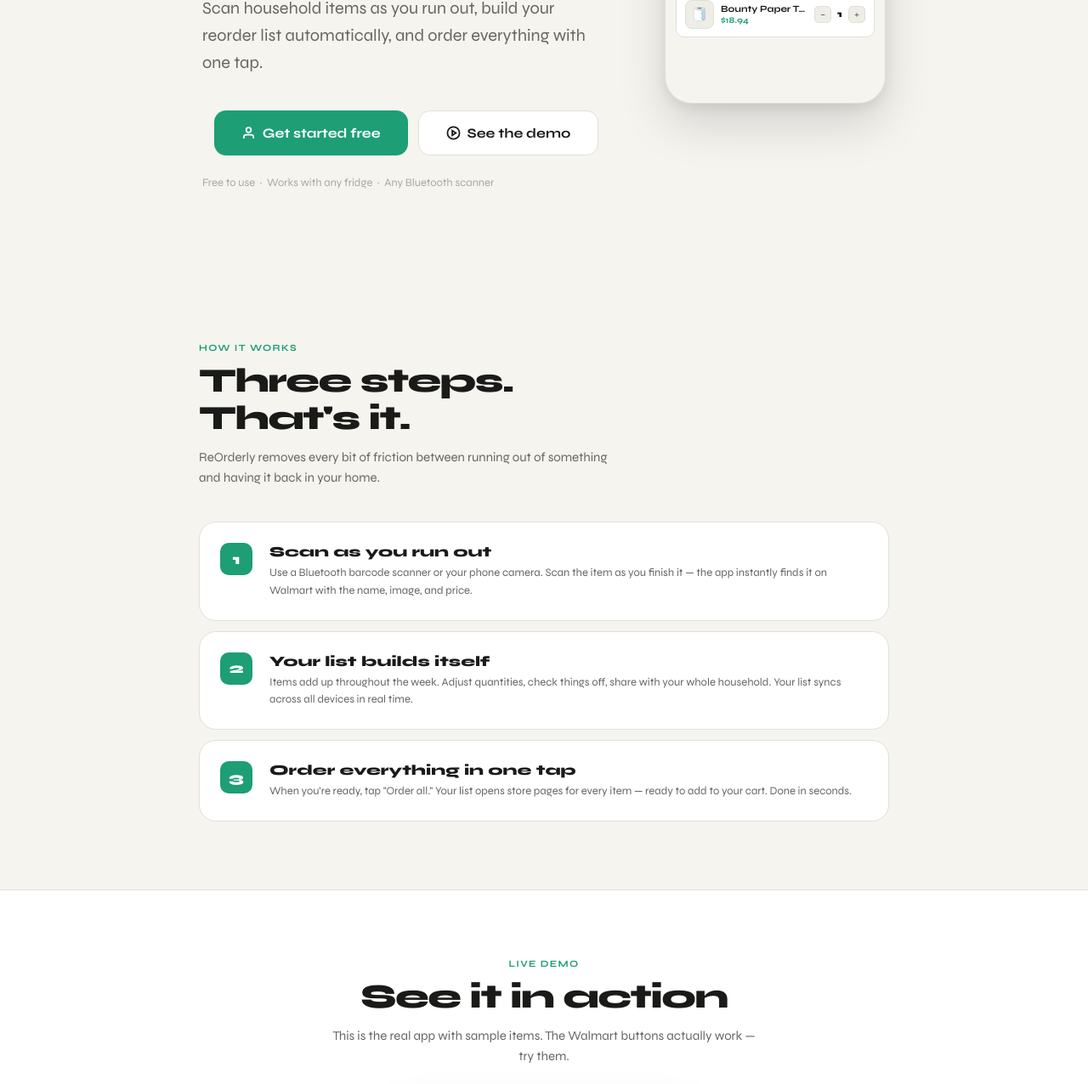
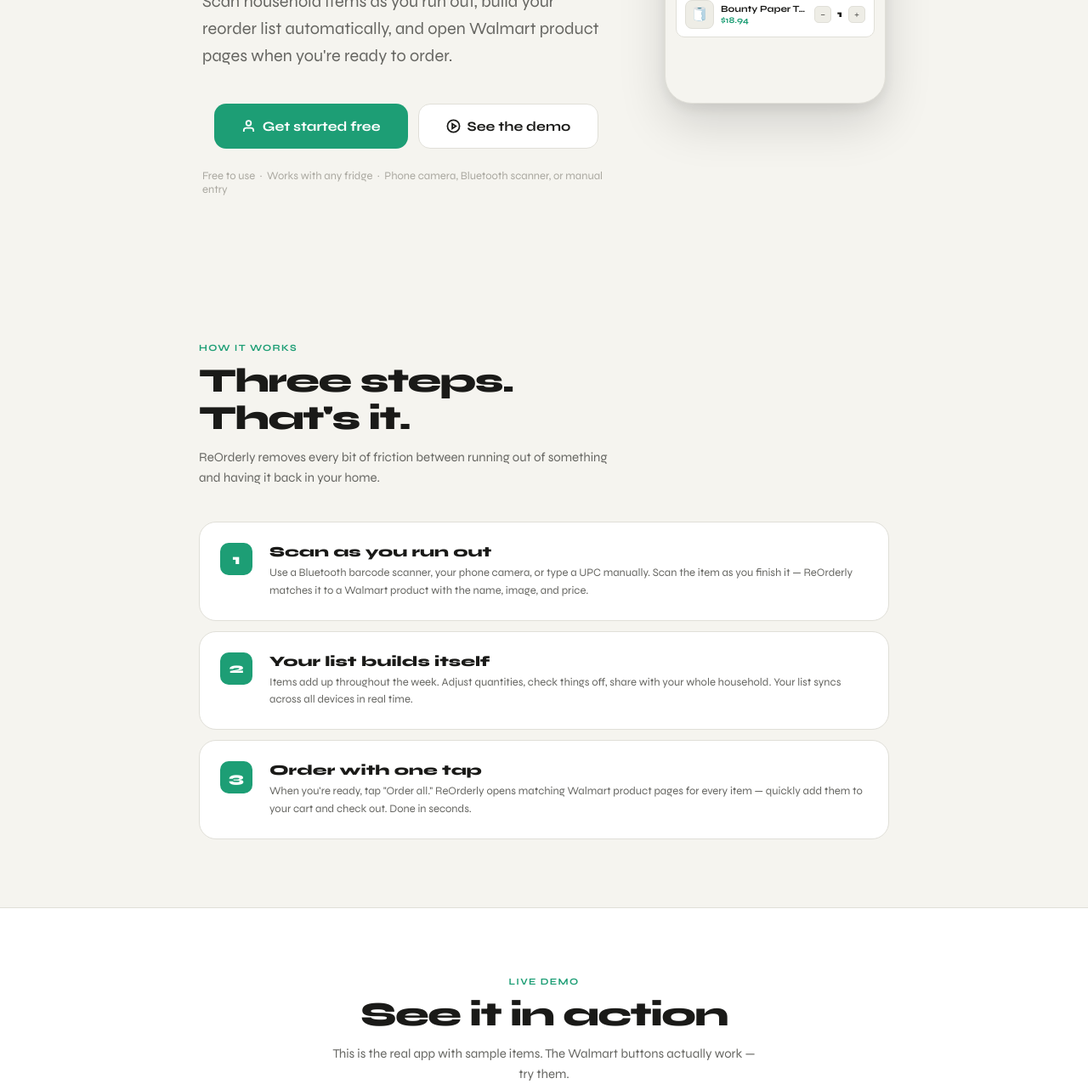
Before and after one commit to duaneenns-arch/Reorderly, a plain HTML site: page public/index.html in a window 1280 px wide. Shown: the part 477-1753 px from the top of the page at 85% size. Drawn offline with nearby package versions, Linux system fonts and the light colour scheme.

Commit message:
Add files via upload

```diff
--- a/public/index.html
+++ b/public/index.html
@@ -9,7 +9,7 @@
     window.location.replace('/app.html');
   }
 </script>
-<meta name="description" content="Scan household items as you run out, build your reorder list automatically, and order everything on Walmart with one tap.">
+<meta name="description" content="Scan household items as you run out, build your reorder list automatically, and quickly open Walmart product pages when you're ready to order.">
 <link rel="icon" type="image/png" href="/icon.png">
 <link rel="apple-touch-icon" href="/icon.png">
 <meta name="theme-color" content="#1D9E75">
@@ -194,7 +194,7 @@ footer { border-top: 1px solid var(--border); padding: 2rem 1.5rem; text-align:
       No smart fridge required
     </div>
     <h1 class="hero-title">Scan.<span class="accent"> List.</span><br>Order.</h1>
-    <p class="hero-sub">Scan household items as you run out, build your reorder list automatically, and order everything with one tap.</p>
+    <p class="hero-sub">Scan household items as you run out, build your reorder list automatically, and open Walmart product pages when you're ready to order.</p>
     <div class="hero-btns">
       <a href="/app.html" class="btn-p">
         <svg width="17" height="17" viewBox="0 0 24 24" fill="none" stroke="currentColor" stroke-width="2.5"><path d="M20 21v-2a4 4 0 00-4-4H8a4 4 0 00-4 4v2"/><circle cx="12" cy="7" r="4"/></svg>
@@ -205,7 +205,7 @@ footer { border-top: 1px solid var(--border); padding: 2rem 1.5rem; text-align:
         See the demo
       </a>
     </div>
-    <p class="hero-proof">Free to use &nbsp;·&nbsp; Works with any fridge &nbsp;·&nbsp; Any Bluetooth scanner</p>
+    <p class="hero-proof">Free to use &nbsp;·&nbsp; Works with any fridge &nbsp;·&nbsp; Phone camera, Bluetooth scanner, or manual entry</p>
   </div>
 
   <div class="hero-split-right">
@@ -244,7 +244,7 @@ footer { border-top: 1px solid var(--border); padding: 2rem 1.5rem; text-align:
       <div class="step-num">1</div>
       <div>
         <div class="step-title">Scan as you run out</div>
-        <div class="step-desc">Use a Bluetooth barcode scanner or your phone camera. Scan the item as you finish it — the app instantly finds it on Walmart with the name, image, and price.</div>
+        <div class="step-desc">Use a Bluetooth barcode scanner, your phone camera, or type a UPC manually. Scan the item as you finish it — ReOrderly matches it to a Walmart product with the name, image, and price.</div>
       </div>
     </div>
     <div class="step">
@@ -257,8 +257,8 @@ footer { border-top: 1px solid var(--border); padding: 2rem 1.5rem; text-align:
     <div class="step">
       <div class="step-num">3</div>
       <div>
-        <div class="step-title">Order everything in one tap</div>
-        <div class="step-desc">When you're ready, tap "Order all." Your list opens store pages for every item — ready to add to your cart. Done in seconds.</div>
+        <div class="step-title">Order with one tap</div>
+        <div class="step-desc">When you're ready, tap "Order all." ReOrderly opens matching Walmart product pages for every item — quickly add them to your cart and check out. Done in seconds.</div>
       </div>
     </div>
   </div>
@@ -307,8 +307,8 @@ footer { border-top: 1px solid var(--border); padding: 2rem 1.5rem; text-align:
 
 <section class="vs-wrap">
   <div class="vs-inner">
-    <h2 class="vs-title">The smart fridge experience.<br><span class="accent">Without the smart fridge.</span></h2>
-    <p class="vs-sub">GE just released a refrigerator with a built-in barcode scanner for $4,899. It does one thing. ReOrderly does that and much more — for free — on any phone, with any fridge, at any store.</p>
+    <h2 class="vs-title">The smart fridge experience.<br><span class="accent">Without the $4,899 price tag.</span></h2>
+    <p class="vs-sub">GE just launched a refrigerator with a built-in barcode scanner for $4,899. ReOrderly gives you the same barcode scanning and automatic reorder list — for free — on any phone, with any fridge, at any store.</p>
     <div class="vs-cards">
       <div class="vs-card">
         <div class="vs-lbl">GE Profile Smart Fridge</div>
@@ -339,6 +339,7 @@ footer { border-top: 1px solid var(--border); padding: 2rem 1.5rem; text-align:
 <footer>
   <div class="ft-logo">ReOrderly<span class="ft-dot"></span></div>
   <p class="ft-disc">ReOrderly participates in the Walmart affiliate program. We may earn a commission when you make purchases through links in this app. This does not affect the price you pay.</p>
+  <p class="ft-disc" style="margin-top:8px;font-size:11px;">ReOrderly is currently in beta testing. Product matches, prices, and availability may vary by Walmart location and product listing.</p>
   <div class="ft-links">
     <a href="#how-it-works" class="ft-link">How it works</a>
     <a href="#features" class="ft-link">Features</a>
```
